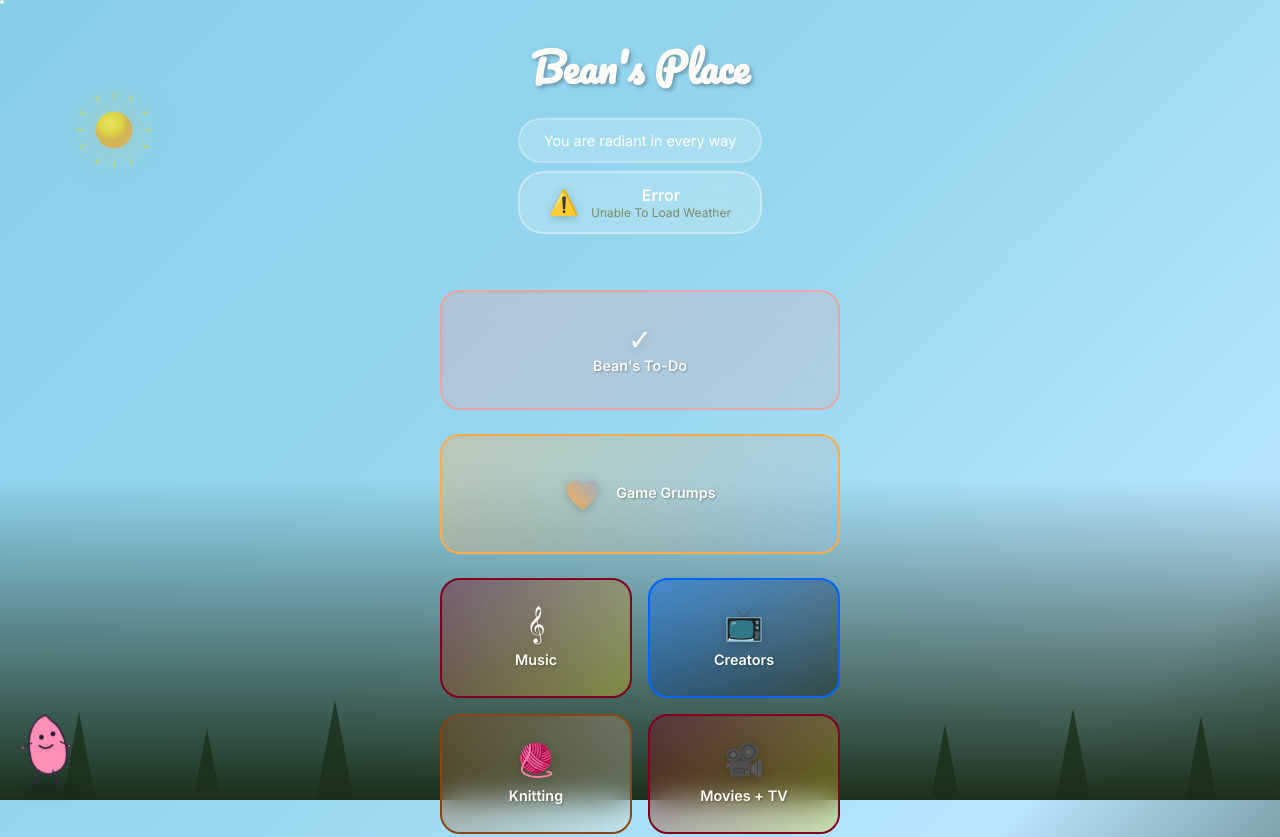
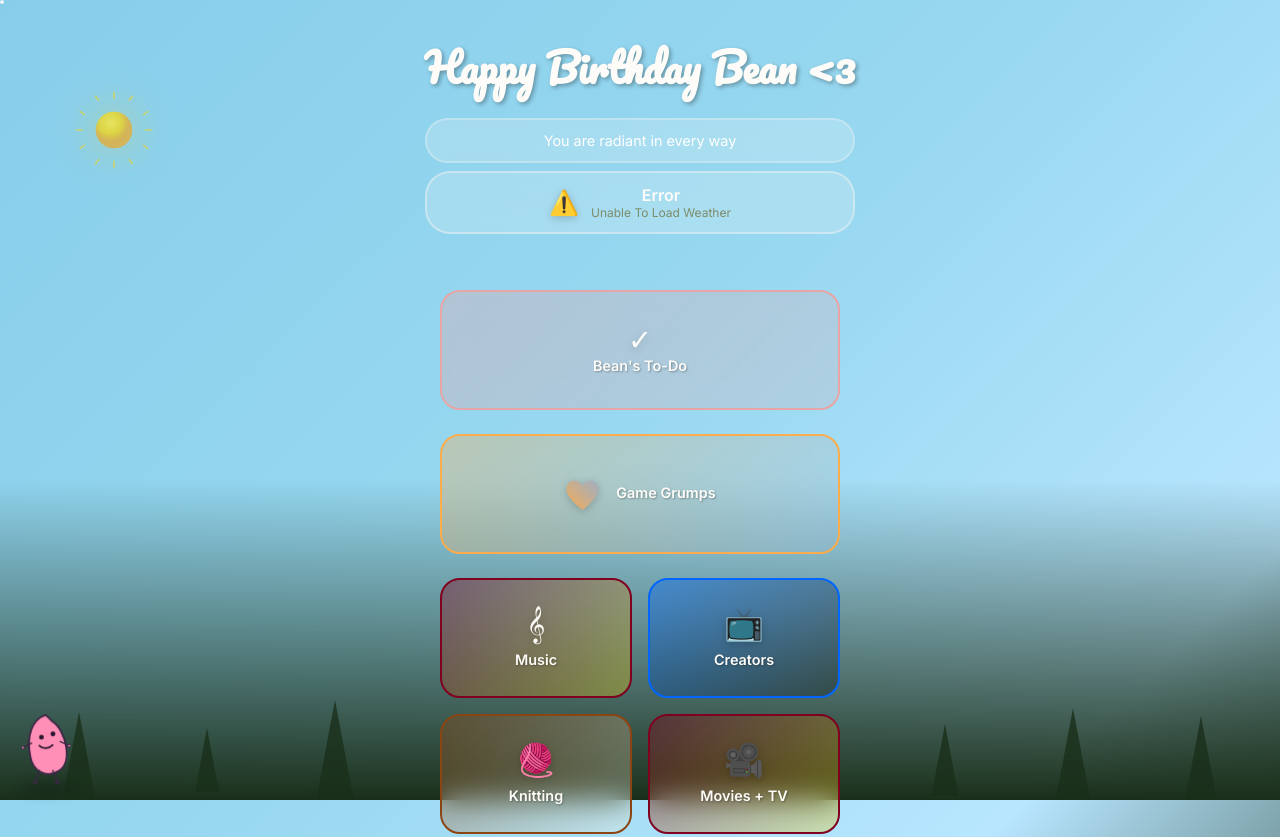
Before and after one commit to vanillacow1/thebesthubever, a website: page index.html in a window 1280 px wide. Shown: the top 837 px of the page. Drawn offline with Linux system fonts and the light colour scheme; no server answers.

Commit message:
Update index.html
birthday msg

```diff
--- a/index.html
+++ b/index.html
@@ -1380,7 +1380,7 @@
     <!-- Main Content -->
     <div class="container">
       <header class="header">
-        <h1 class="title">Bean's Place</h1>
+        <h1 class="title">Happy Birthday Bean <3</h1>
         <div class="love-note" id="loveNote">You're amazing, always 💛</div>
         <!-- Weather Widget -->
         <div class="weather-widget" id="weatherWidget">
```
